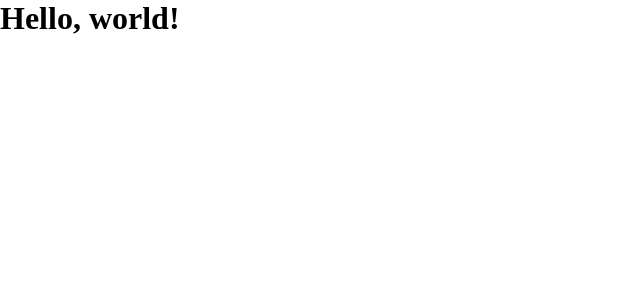
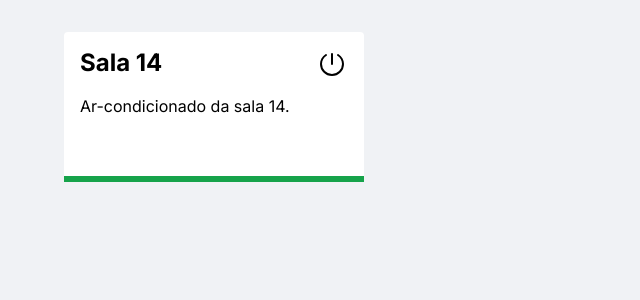
Before and after one commit to ruangustavo/air-conditioning-system-front, a React (Vite) app: page / in a window 1280 px wide. Shown: the top 300 px of the page, without its empty margins (0-640 px from the left). Built offline with nearby package versions, Linux system fonts and the light colour scheme.

Commit message:
feat: add air-conditioner card

```diff
--- a/index.html
+++ b/index.html
@@ -1,6 +1,12 @@
 <!DOCTYPE html>
 <html lang="pt-BR">
   <head>
+    <link rel="preconnect" href="https://fonts.googleapis.com" />
+    <link rel="preconnect" href="https://fonts.gstatic.com" crossorigin />
+    <link
+      href="https://fonts.googleapis.com/css2?family=Inter:wght@400;700&display=swap"
+      rel="stylesheet"
+    />
     <meta charset="UTF-8" />
     <meta name="viewport" content="width=device-width, initial-scale=1.0" />
     <title>Sistema de Ar-condicionado</title>
--- a/package.json
+++ b/package.json
@@ -9,8 +9,10 @@
     "preview": "vite preview"
   },
   "dependencies": {
+    "@phosphor-icons/react": "^2.0.8",
     "react": "^18.2.0",
-    "react-dom": "^18.2.0"
+    "react-dom": "^18.2.0",
+    "react-router-dom": "^6.10.0"
   },
   "devDependencies": {
     "@types/react": "^18.0.28",
--- a/src/App.tsx
+++ /dev/null
@@ -1,7 +0,0 @@
-import "./App.css";
-
-function App() {
-  return <h1>Hello, world!</h1>;
-}
-
-export default App;
--- /dev/null
+++ b/src/components/home/AirConditioner/AirConditioner.module.css
@@ -0,0 +1,35 @@
+.container {
+  background-color: #fff;
+  width: 300px;
+  height: 150px;
+  padding: 16px;
+
+  display: flex;
+  flex-direction: column;
+  gap: 12px;
+
+  border-radius: 4px 4px 0 0;
+}
+
+.container--toggled {
+  border-bottom: 6px solid #dc2626;
+}
+
+.container--untoggled {
+  border-bottom: 6px solid #16a34a;
+}
+
+.room {
+  display: flex;
+  justify-content: space-between;
+  width: 100%;
+}
+
+.room__powerIcon {
+  cursor: pointer;
+}
+
+.room__powerIcon:hover {
+  scale: 1.1;
+  transition: 0.1s;
+}
--- /dev/null
+++ b/src/components/home/AirConditioner/AirConditioner.tsx
@@ -0,0 +1,35 @@
+import { Power } from "@phosphor-icons/react";
+import styles from "./AirConditioner.module.css";
+
+import { useState } from "react";
+
+interface AirConditionerProps {
+  room: string;
+  toggled: boolean;
+}
+
+export function AirConditioner({ room, toggled }: AirConditionerProps) {
+  const [airConditionerState, setAirConditionerState] = useState(toggled);
+
+  function handleAirConditionerState() {
+    setAirConditionerState(!airConditionerState);
+  }
+
+  return (
+    <article
+      className={`${styles.container} ${
+        airConditionerState
+          ? styles["container--toggled"]
+          : styles["container--untoggled"]
+      }`}
+    >
+      <div className={styles.room}>
+        <h2>{room}</h2>
+        <button onClick={handleAirConditionerState}>
+          <Power className={styles.room__powerIcon} size={32} />
+        </button>
+      </div>
+      <p>Ar-condicionado da sala 14.</p>
+    </article>
+  );
+}
--- /dev/null
+++ b/src/components/home/App/App.tsx
@@ -0,0 +1,25 @@
+import { AirConditioner } from "../AirConditioner/AirConditioner";
+
+const airConditioners = [
+  {
+    id: 1,
+    room: "Sala 14",
+    toggled: false,
+  },
+];
+
+export function App() {
+  return (
+    <main>
+      {airConditioners.map((airConditioner) => {
+        return (
+          <AirConditioner
+            key={airConditioner.id}
+            room={airConditioner.room}
+            toggled={airConditioner.toggled}
+          />
+        );
+      })}
+    </main>
+  );
+}
--- a/src/App.css
+++ b/src/index.css
@@ -6,6 +6,11 @@
 
 body {
   -webkit-font-smoothing: antialiased;
+  background-color: #f0f2f5;
+  font-family: "Inter", sans-serif;
+  font-size: 16px;
+  height: 100vh;
+  margin: 32px 64px;
 }
 
 button,
--- a/src/main.tsx
+++ b/src/main.tsx
@@ -1,9 +1,19 @@
 import React from "react";
 import ReactDOM from "react-dom/client";
-import App from "./App";
+import { App } from "./components/home/App/App";
+import "./index.css";
+
+import { createBrowserRouter, RouterProvider } from "react-router-dom";
+
+const router = createBrowserRouter([
+  {
+    path: "/",
+    element: <App />,
+  },
+]);
 
 ReactDOM.createRoot(document.getElementById("root") as HTMLElement).render(
   <React.StrictMode>
-    <App />
+    <RouterProvider router={router} />
   </React.StrictMode>
 );
```
Also changed, not shown: src/components/home/App/App.module.css (added), 1 other file (tests, documents, lock files or other folders).
